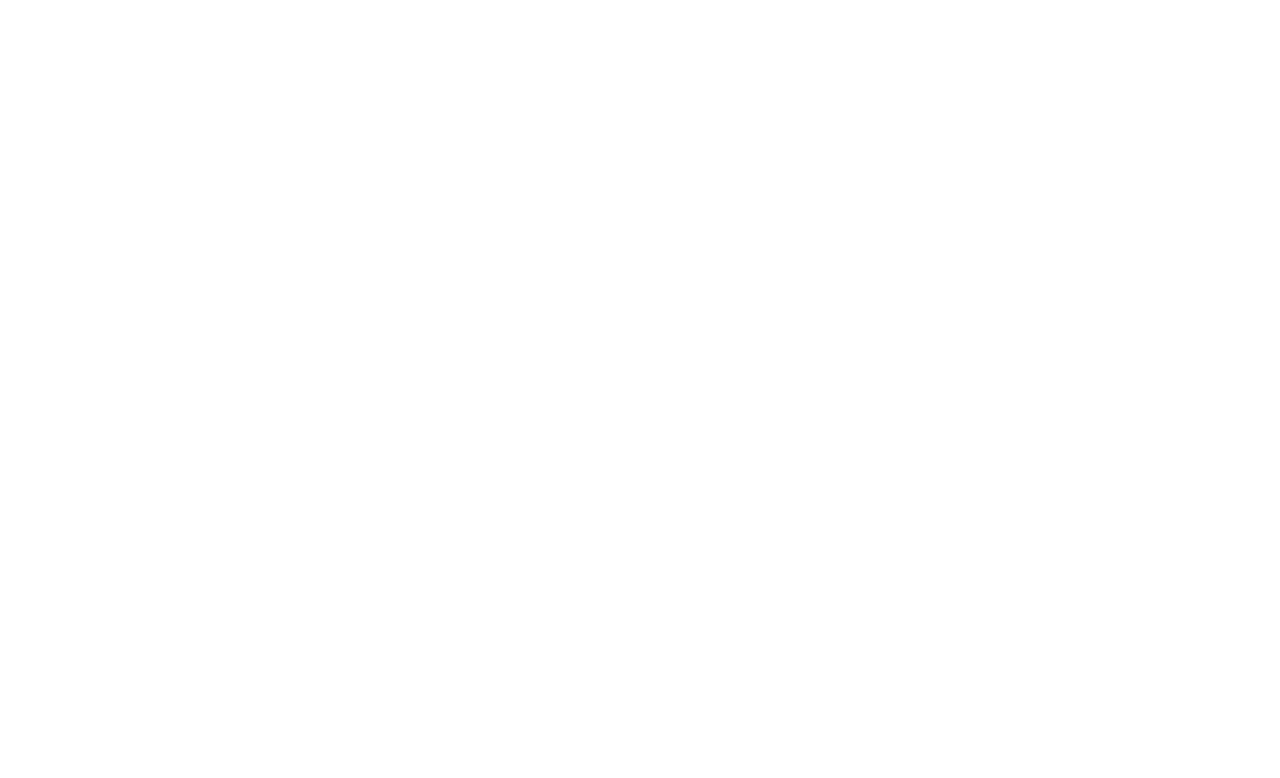
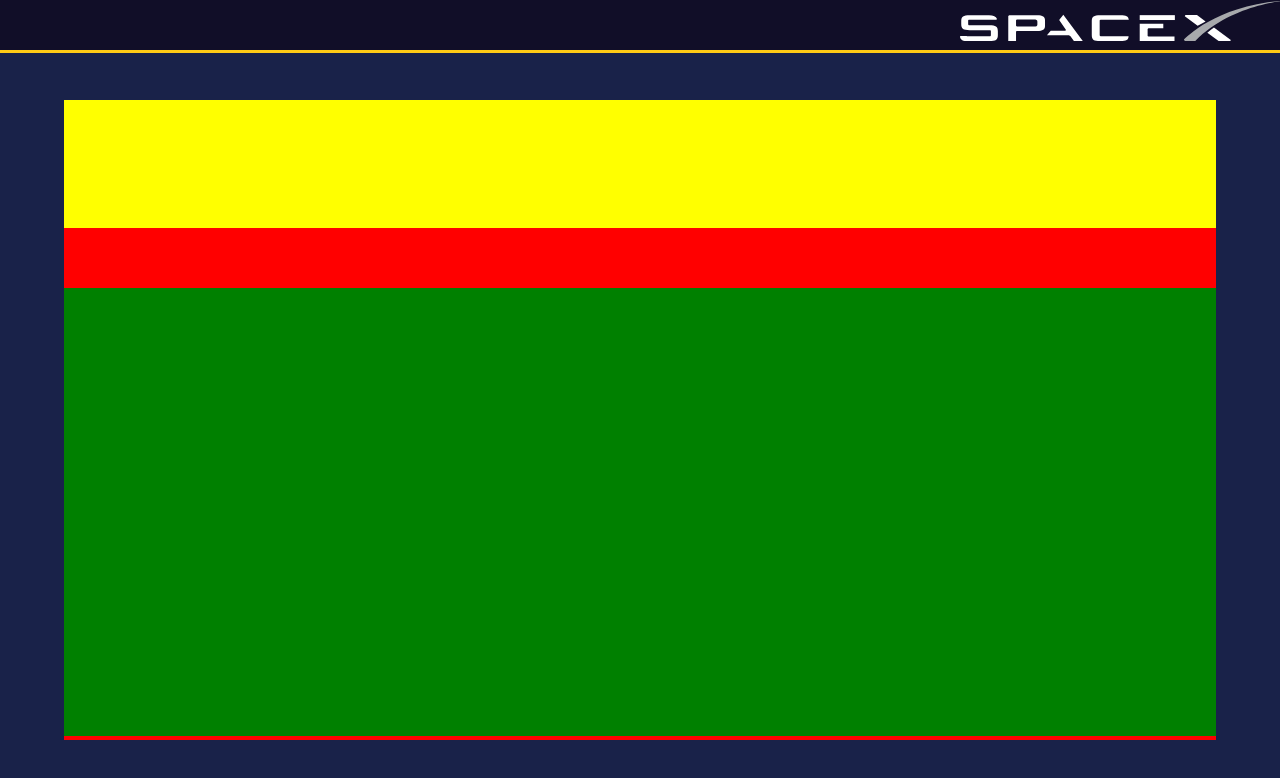
Before and after one commit to Ezraimmanuel/spacexuni, a plain HTML site: page index.html in a window 1280 px wide. Drawn offline with Linux system fonts and the light colour scheme.

Commit message:
Div + start css

```diff
--- a/index.html
+++ b/index.html
@@ -1,9 +1,35 @@
 <html>
   <head>
-    <title></title>
-
+    <title>SpaceX - Elon Musk</title>
+    <meta charset="UTF-8">
+    <meta name="description" content="Dashboard design for SpaceX">
+    <meta name="keywords" content="HTML,CSS,XML,JavaScript,SpaceX,Elon Musk,Tesla">
+    <meta name="author" content="Ezra Immanuel">
+    <link rel="stylesheet" type="text/css" href="style/index.css">
   </head>
   <body>
-
+    <div class="page">
+      <div class="Navigation">
+        <div class="Logo"><img src="style/pictures/SpaceX-Logo.svg" alt="SpaceX"></div>
+      </div>
+        <div class="Main">
+          <div class="ProgressBar">
+            <div class="IconDep"></div>
+            <div class="ProgressTotal">
+              <div class="ProgressCompleted"></div>
+            </div>
+            <div class="IconArr"></div>
+          </div>
+          <div class="InfoBox">
+            <div class="InfoFuel"></div>
+            <div class="InfoWater"></div>
+            <div class="InfoFood"></div>
+            <div class="InfoGraph"></div>
+            <div class="InfoSpeed"></div>
+            <div class="InfoMap"></div>
+            <div class="InfoContact"></div>
+          </div>
+        </div>
+    </div>
   <body>
 </html>
--- /dev/null
+++ b/style/index.css
@@ -0,0 +1,48 @@
+*{
+  margin: 0px;
+  padding: 0px;
+}
+body {
+  background-color: #192249;
+  margin: 0px;
+  position: fixed;
+}
+.Navigation {
+  background-color: #110E28;
+  border-bottom: 3px solid #FFCA15;
+  width: 100%;
+  height: 50px;
+  display: flex;
+  flex-direction: row;
+  justify-content: flex-end;
+  position: fixed;
+}
+.Logo {
+  height: 100%;
+  width: 320px;
+}
+
+.main {
+  background-color: red;
+  position: fixed;
+  width: 90%;
+  height: 80%;
+  margin-right: 5%;
+  margin-left: 5%;
+  margin-top: 100px;
+  margin-bottom: 50px;
+  text-align: center;
+}
+
+.ProgressBar {
+  background-color: yellow;
+  height: 20%;
+  widht: 100%;
+  margin-bottom: 60px;
+}
+
+.InfoBox {
+  background-color: green;
+  height: 70%;
+  widht: 100%;
+}
```
Also changed, not shown: style/pictures/SpaceX-Logo.svg (added), 2 other files.
